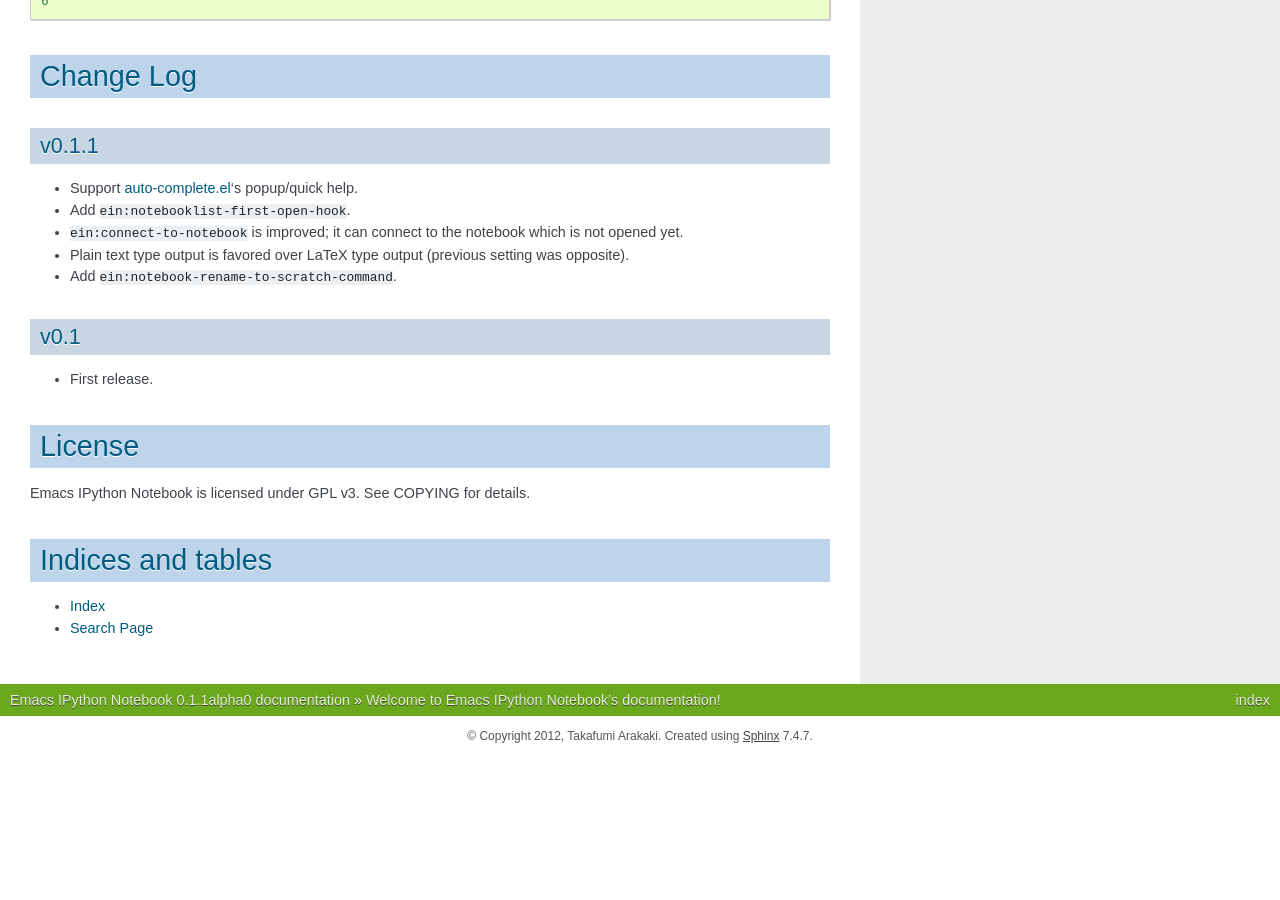
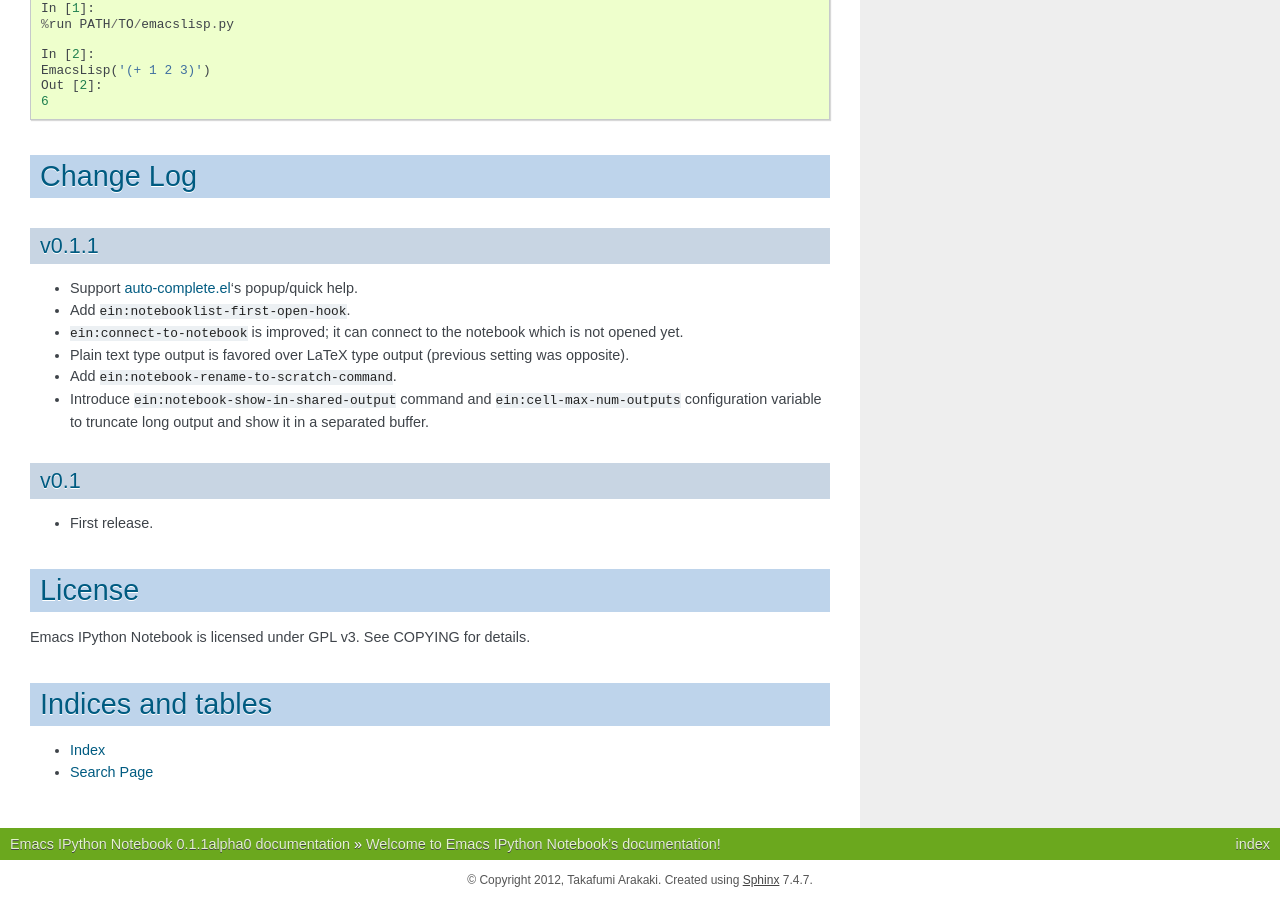
Before and after one commit to millejoh/emacs-ipython-notebook, a Sphinx documentation site: the page built from doc/source/index.rst, in a window 1280 px wide and 900 px high, scrolled down 10514 px. Built offline with Sphinx 7.4.7, drawn with Linux system fonts in a browser that asks for light colours; cross-references to code outside the pages are shown as plain code; before the commit the page ends 11270 px from its top, so only the background shows below that.

Commit message:
Document output truncation config/command

```diff
--- a/doc/source/index.rst
+++ b/doc/source/index.rst
@@ -300,6 +300,7 @@
 .. el:variable:: ein:notebook-console-executable
 .. el:variable:: ein:notebook-console-args
 .. el:variable:: ein:cell-traceback-level
+.. el:variable:: ein:cell-max-num-outputs
 .. el:variable:: ein:scratch-notebook-name-template
 
 Connect
@@ -409,6 +410,9 @@
 * Plain text type output is favored over LaTeX type output
   (previous setting was opposite).
 * Add :el:symbol:`ein:notebook-rename-to-scratch-command`.
+* Introduce :el:symbol:`ein:notebook-show-in-shared-output` command
+  and :el:symbol:`ein:cell-max-num-outputs` configuration variable to
+  truncate long output and show it in a separated buffer.
 
 v0.1
 ----
```
Also changed, not shown: 1 other file.
